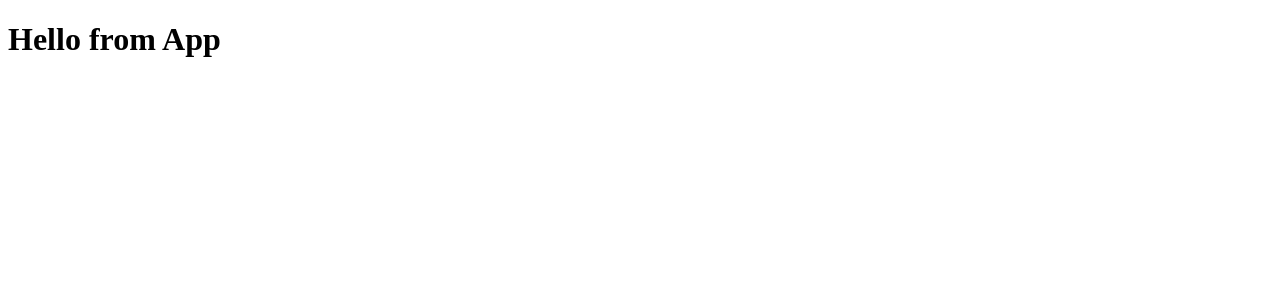
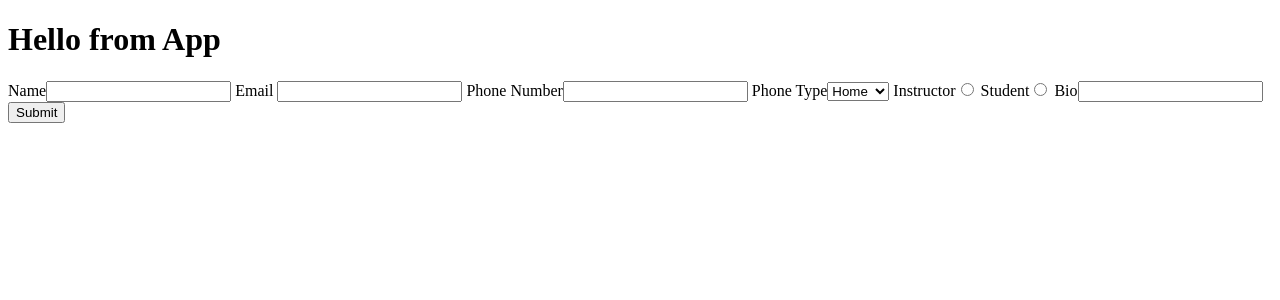
Before and after one commit to Justin-Diner/w11d1, a React (Create React App) app: page / in a window 1280 px wide. Shown: the top 300 px of the page. Built offline with nearby package versions, Linux system fonts and the light colour scheme.

Commit message:
form elements

```diff
--- a/src/App.js
+++ b/src/App.js
@@ -1,6 +1,11 @@
+import Form from "./Form";
+
 function App() {
   return (
-    <h1>Hello from App</h1>
+	<>
+    	<h1>Hello from App</h1>
+		<Form/>
+	</>
   );
 }
 
--- /dev/null
+++ b/src/Form.jsx
@@ -0,0 +1,42 @@
+const Form = () => {
+	return (
+		<>
+			<form>
+				<label> Name
+				<input type="text" name="name" id="name"></input>
+				</label>
+
+				<label for="email"> Email </label>
+				<input type="text" name="email" id="email"></input>
+
+
+				<label for="phone-number"> Phone Number
+				<input type="text" name="phone-number" id="phone-number"></input>
+				</label>
+
+				<label for="phone-type"> Phone Type
+				<select name="phone-type" id="phone-type">
+					<option value="Home">Home</option>
+					<option value="Work">Work</option>
+					<option value="Mobile">Mobile</option>
+				</select>
+				</label>
+
+				<label for="instructor"> Instructor
+				<input type="radio" name="staff" value="Instructor" id="instructor"></input>
+				</label>
+				<label for="student"> Student
+				<input type="radio" name="staff" value="Student" id="student"></input>
+				</label>
+
+				<label for="bio"> Bio
+				<input type="textarea" name="bio" id="bio"></input>
+				</label>
+
+				<button type="submit">Submit</button>
+			</form>
+		</>
+	)
+}
+
+export default Form
```
